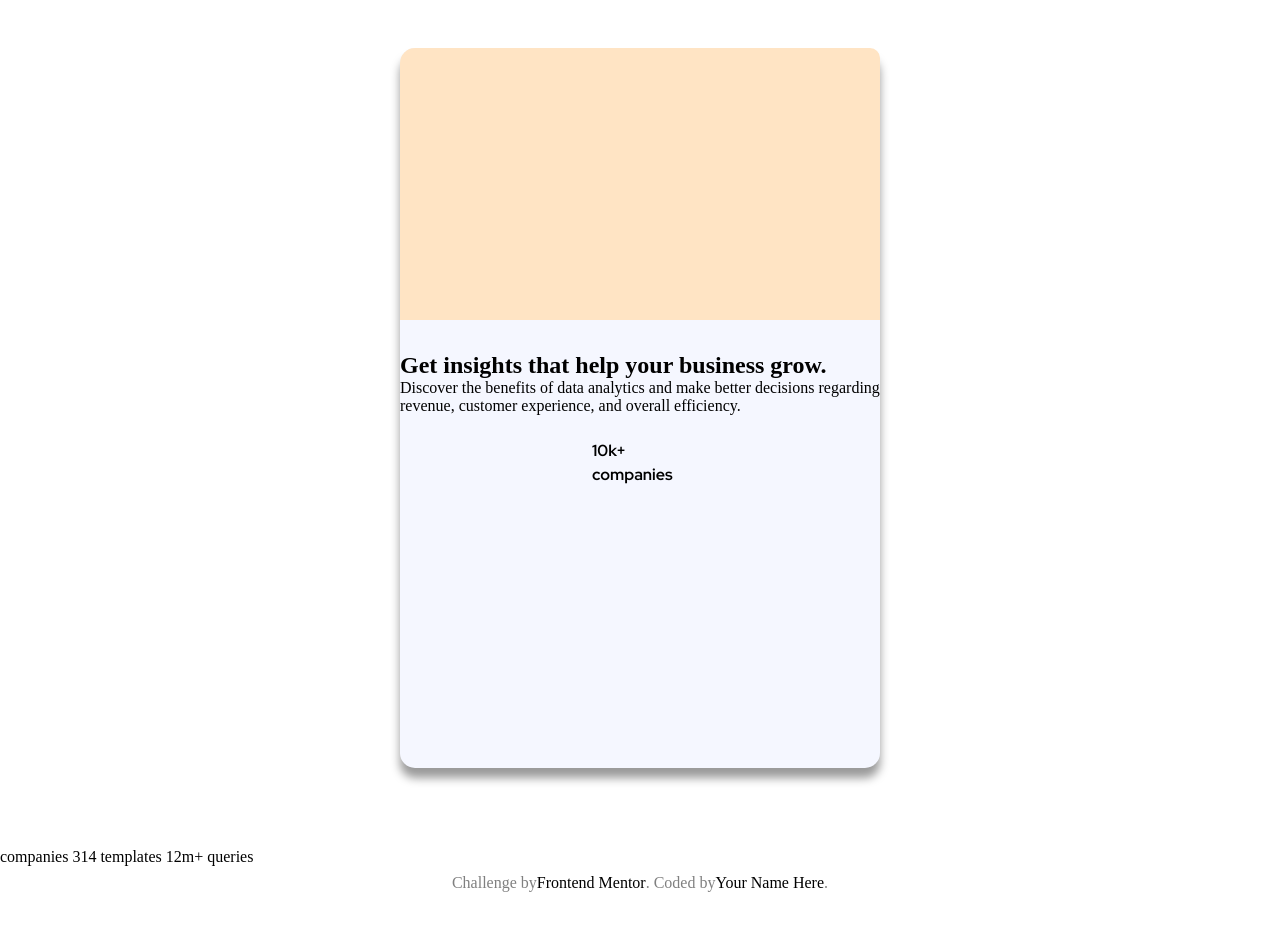
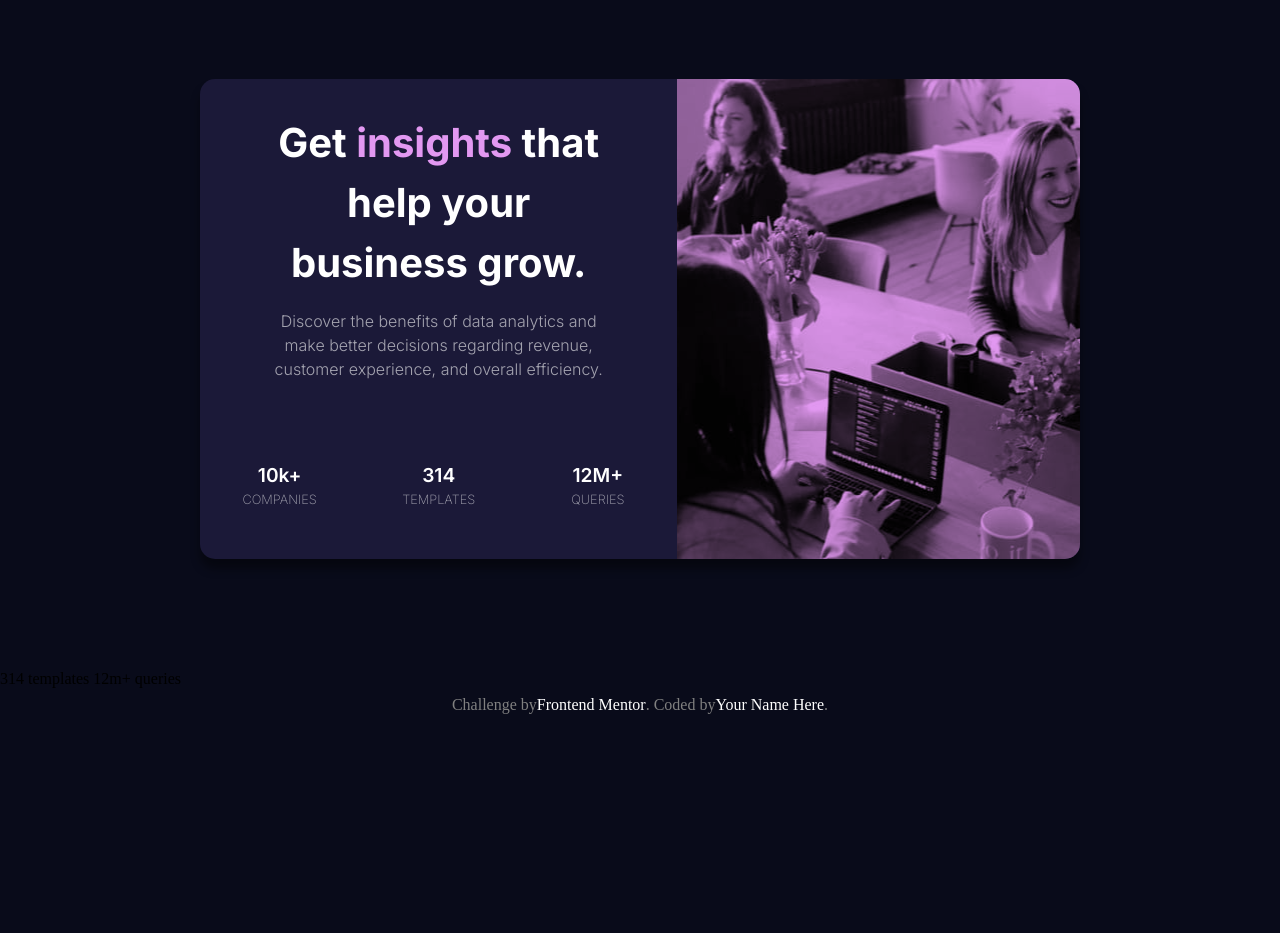
Before and after one commit to Junbol-Frontend-Mentor/stats-preview-card-component, a plain HTML site: page index.html in a window 1280 px wide. After the commit the page ends 800 px from the top, so only its background shows below. Drawn offline with Linux system fonts and the light colour scheme.

Commit message:
project done

```diff
--- a/index.html
+++ b/index.html
@@ -10,34 +10,40 @@
     <title>Frontend Mentor | Stats preview card component</title>
     <link rel="stylesheet" href="./css/styles.css" />
     <link rel="stylesheet" href="https://cdnjs.cloudflare.com/ajax/libs/font-awesome/6.0.0/css/all.min.css" />
-
   </head>
   <body>
-<main> <main>
+    <main>
+      <main>
         <section class="cardContainer">
           <div class="cardContainer__heroImage"></div>
+          <div class="cardContainer__mainContent">
             <div class="cardContainer__intro">
-      <h1>Get insights that help your business grow.</h1>
-      <p>Discover the benefits of data analytics and make better decisions regarding revenue, customer
-        experience, and overall efficiency.</p>
+              <h1>Get <span>insights</span> that help your business grow.</h1>
+              <p>
+                Discover the benefits of data analytics and make better decisions regarding revenue, customer experience, and overall
+                efficiency.
+              </p>
             </div>
-    <div class="annualPlanRow">
-      <div class="annualPlanRow__dataGrp">
-        <div class="annualPlanRow__annualPlanContainer">
-          <div class="amount">10k+</div>
-          <div class="amount"> companies</div>
+            <div class="dataContainer">
+              <div class="dataContainer__dataGrp">
+                <div class="dataContainer__amount">10k+</div>
+                <div class="dataContainer__titleUnder">COMPANIES</div>
+              </div>
+              <div class="dataContainer__dataGrp">
+                <div class="dataContainer__amount">314</div>
+                <div class="dataContainer__titleUnder">TEMPLATES</div>
+              </div>
+              <div class="dataContainer__dataGrp">
+                <div class="dataContainer__amount">12M+</div>
+                <div class="dataContainer__titleUnder">QUERIES</div>
               </div>
             </div>
           </div>
-
         </section>
       </main>
     </main>
 
-
-
-
- companies 314 templates 12m+ queries
+    314 templates 12m+ queries
 
     <div class="attribution">
       Challenge by <a href="https://www.frontendmentor.io?ref=challenge" target="_blank">Frontend Mentor</a>. Coded by
--- a/sass/styles.scss
+++ b/sass/styles.scss
@@ -1,6 +1,5 @@
 // Importing Google Fonts
 @import url('https://fonts.googleapis.com/css2?family=Inter:wght@100..900&display=swap');
-
 @import url('https://fonts.googleapis.com/css2?family=Lexend+Deca:wght@100..900&display=swa');
 
 //------GENERAL SETTINGS -------------------------------
@@ -13,7 +12,9 @@
   padding: 0;
   box-sizing: border-box;
 }
-body section,
+
+body,
+section,
 header {
   padding: 0;
   margin: 0;
@@ -22,13 +23,12 @@ header {
 // Define color variables
 $colors: (
   //-------- PRIMARY ----------------------------
-  'very-dark-blue' (main background): hsl(233, 47%, 7%),
-  'dark-desaturate'- blue (card background): hsl(244, 38%, 16%),
-  'soft-violet' (accent): hsl(277, 64%, 61%),
+  'very-dark-blue': hsl(233, 47%, 7%),
+  'dark-desaturate': hsl(244, 38%, 16%),
+  'soft-violet': hsl(290, 76%, 77%),
   //-------- NEUTRAL ----------------------------
-  'white' (main heading, stats): hsl(0, 0%, 100%),
-  'slightly-transparent-white' (main paragraph): hsla(0, 0%, 100%, 0.75),
-  'slightly-transparent-white' (stat headings): hsla(0, 0%, 100%, 0.6),
+  'slightly-transparent-white-main-paragraph': hsla(0, 0%, 100%, 0.75),
+  'slightly-transparent-white-stat-heading': hsla(0, 0%, 100%, 0.6),
   //--------STANDARD ---------------------------
   'white': hsl(0, 0%, 100%),
   'purple-transp': hsla(276, 77%, 7%, 0.2),
@@ -48,28 +48,16 @@ $gradientOne: linear-gradient(135deg, hsl(0, 0%, 100%), hsl(0, 100%, 98%));
   @return map-get($colors, $color-name);
 }
 
-//  font-family: "Inter", sans-serif;
-// font-family: "Lexend Deca", sans-serif;
-
 // Typography Mixin with parameters
 @mixin typography($font-family: 'Inter', $weight, $size, $line-height, $color) {
   font-family: $font-family; // ✅ Fixed: Correctly use the parameter
-  font-weight: $weight;
   font-weight: $weight;
   font-size: $size;
   line-height: $line-height;
   color: $color;
 }
 
-// Example usage
-/* .myClass {
-  @include typography("Inter", 700, 2rem, 1.5, #333); // ✅ Corrected example usage
-}
-
-.body-text {
-  @include typography("Alata", 400, 1rem, 1.5, #666);
-} */
-/* QUERY FOR MOBILE FIRST */
+// Mobile-first styles
 html,
 body {
   width: 100vw;
@@ -78,11 +66,10 @@ body {
   min-height: 100vh; // This ensures that the total height is at least the height of the viewport
   justify-content: center;
   z-index: 0;
-  background-color: color('white');
-  //background-color: darkgreen;
+  background-color: color('very-dark-blue');
 }
 
-//============= MAIN     ====================================
+//============= MAIN ====================================
 
 main {
   width: 100%;
@@ -95,108 +82,154 @@ main {
   background-image: url('../assets/images/pattern-background-mobile.svg');
   background-repeat: no-repeat;
   background-size: contain; //🚩 with contain I managed to put the curve in the right location not with "cover"
-  //background-color: aqua;
 }
 
 .cardContainer {
   width: 100%;
-  min-height: 45rem; /* Use min-height to accommodate varying content sizes */
   display: flex;
   flex-direction: column;
-  //justify-content: center;
+  position: relative;
   align-items: center;
   border-radius: 15px;
   margin: 0 auto;
   margin-bottom: 2rem;
   box-shadow: 0 10px 10px rgba(0, 0, 0, 0.4);
-  background-color: color('very-pale-blue');
+  background-color: color('dark-desaturate');
+ //background-color: indigo;
+
+  &__mainContent {
+    width: 90%;
+    display: flex;
+    flex-direction: column;
+    //background-color: cadetblue;
+  }
 
   &__heroImage {
     width: 100%;
     height: 17rem;
-    border-radius: 15px 10px 0px 0px; //🚩 The trick was to add a separate div with this borders corners to match the parent
-    //this separate div is needed to the sibling orderSummary falls underneath.
-    background-image: url('../assets/images/illustration-hero.svg');
+    order: -1; // ✅ Changed order for mobile view
+    border-radius: 15px 15px 0px 0px;
+    background-image: url('../assets/images/image-header-mobile.jpg');
     background-repeat: no-repeat;
-    background-size: cover; //🚩 with contain I managed to put the curve in the right location not with "cover"
-    background-position: center; //🚩 Use all these sets to center the image
+    background-size: cover;
+    background-position: center;
     margin-bottom: 2rem;
-    background-color: bisque;
+    background-color: color('soft-violet');
+    background-blend-mode: multiply;
   }
 
-  &__orderSummary {
-    width: 80%;
-    height: 6rem;
+  &__intro {
+    width: 85%;
+    display: flex;
+    flex-direction: column;
+    justify-content: center;
+    text-align: center;
+    margin: 0 auto;
+    margin-bottom: 3rem;
+    padding: 2rem;
+    //background-color: blue;
+    h1 {
+      @include typography('Inter', 700, 2.5rem, 1.5, color('white'));
+      margin-bottom: 1rem;
+      span {
+        color: color('soft-violet');
+      }
+    }
+    p {
+      @include typography('Inter', 300, 1rem, 1.5, color('slightly-transparent-white-stat-heading'));
+    }
+  }
+}
+
+.dataContainer {
+  width: 100%;
+  display: flex;
+  flex-direction: column;
+  align-items: center;
+  margin: 0 auto;
+  margin-bottom: 2rem;
+  //background-color: brown;
+
+  &__dataGrp {
+    width: 8rem;
+    height: 3rem;
     display: flex;
     flex-direction: column;
     align-items: center;
-    margin: 0 auto;
-    margin-bottom: 2rem;
-    //background-color: cornflowerblue;
-    h1 {
-      @include typography('Red Hat Display', 700, 2.5rem, 1.5, color('bright-blue'));
-    }
-    p {
-      @include typography('Red Hat Display', 500, 1rem, 1.5, color('black'));
-    }
+    margin-bottom: 1rem;
   }
 
-}
-.annualPlanRow {
-  width: 70%;
-  height: 6rem;
-  display: flex;
-  justify-content: space-around;
-  align-items: center;
-  border-radius: 10px;
-  margin: 0 auto;
-  margin-bottom: 2rem;
-  //background-color: chartreuse;
-
-  &__dataGrp {
+  &__amount {
     width: 10rem;
     height: 3rem;
     display: flex;
-    justify-content: space-between;
-    //background-color: darkseagreen;
+    justify-content: center;
+    @include typography('Inter', 600, 1.2rem, 1.5, color('white'));
   }
 
-
-
-
+  &__titleUnder {
+    width: 10rem;
+    height: 3rem;
+    display: flex;
+    justify-content: center;
+    @include typography('Inter', 200, 0.8rem, 1.5, color('slightly-transparent-white-stat-heading'));
+  }
 }
 
-//------   FOOTER    ----------------
+//------ FOOTER ----------------
 
 .attribution {
   width: 100%;
   height: 4rem;
   display: flex;
   justify-content: center;
-  top: 12rem;
   padding: 0.5rem;
   margin: 0 auto;
   text-align: center;
-  margin-bottom: 3rem; // Keeps the footer at the bottom but only after all other content
+  margin-bottom: 3rem;
   color: color('grey');
-  //background-color: aqua;
 }
+
 .attribution a {
-  color: color('black');
+  color: color('white');
   text-decoration: none;
 }
 
 //------ MEDIA QUERY FOR DESKTOPS AND TABLETS ----------------
 
 @media (min-width: 768px) {
-  main {
-    max-width: 100%;
-    background-image: url('../assets/images/pattern-background-desktop.svg');
-    background-repeat: no-repeat;
-    background-size: contain; //🚩 with contain I managed to put the curve in the right location not with "cover"
+  .cardContainer {
+    max-width: 55rem; // ✅ Adjusted max-width for desktop view
+    height: 30rem;// 🚩 to fix the issue of the heroImage to be able to use height: 100% I had to use height not min-height
+    display: flex;
+    flex-direction: row;
+    align-items: center;
+    justify-content: space-between;
+    margin: 0 auto;
+    margin-bottom: 2rem;
+    box-shadow: 0 10px 10px rgba(0, 0, 0, 0.4);
+    background-color: color('dark-desaturate');
+
+    &__mainContent {
+      width: 30rem;
+      display: flex;
+      flex-direction: column;
+    }
+
+    &__heroImage {
+      width: 46%; // ✅ Adjusted width for desktop view
+      height: 100%;//❓ I dont understand why ths worked
+      order: 1;
+      border-radius: 0 15px 15px 0;
+      margin-bottom: 0rem;
+    }
   }
-  .cardContainer {
-    max-width: 30rem;
-    min-height: 45rem; /* Use min-height to accommodate varying content sizes */
+  .dataContainer {
+    width: 100%;
+    display: flex;
+    justify-content: space-around;
+    flex-direction: row;
+    margin: 0 auto;
+    margin-bottom: 2rem;
   }
 }
```
Also changed, not shown: assets/images/screenshot.jpg, css/styles.css, 1 other file. Lines whose indentation alone changed are shown as unchanged.
